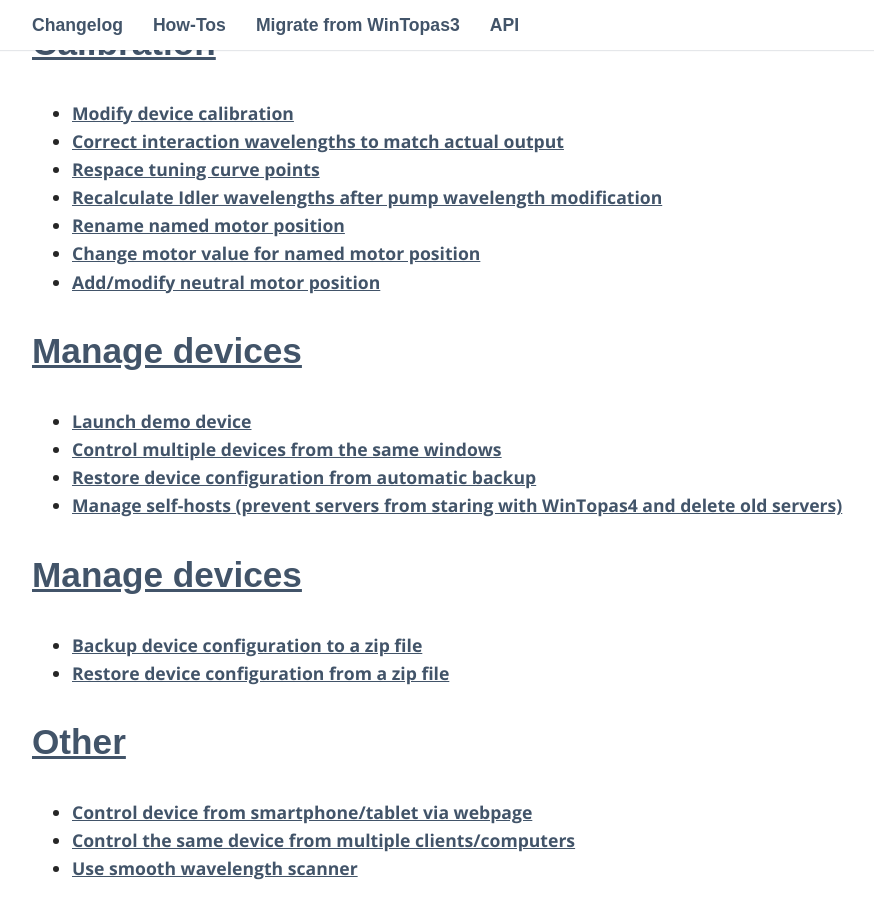
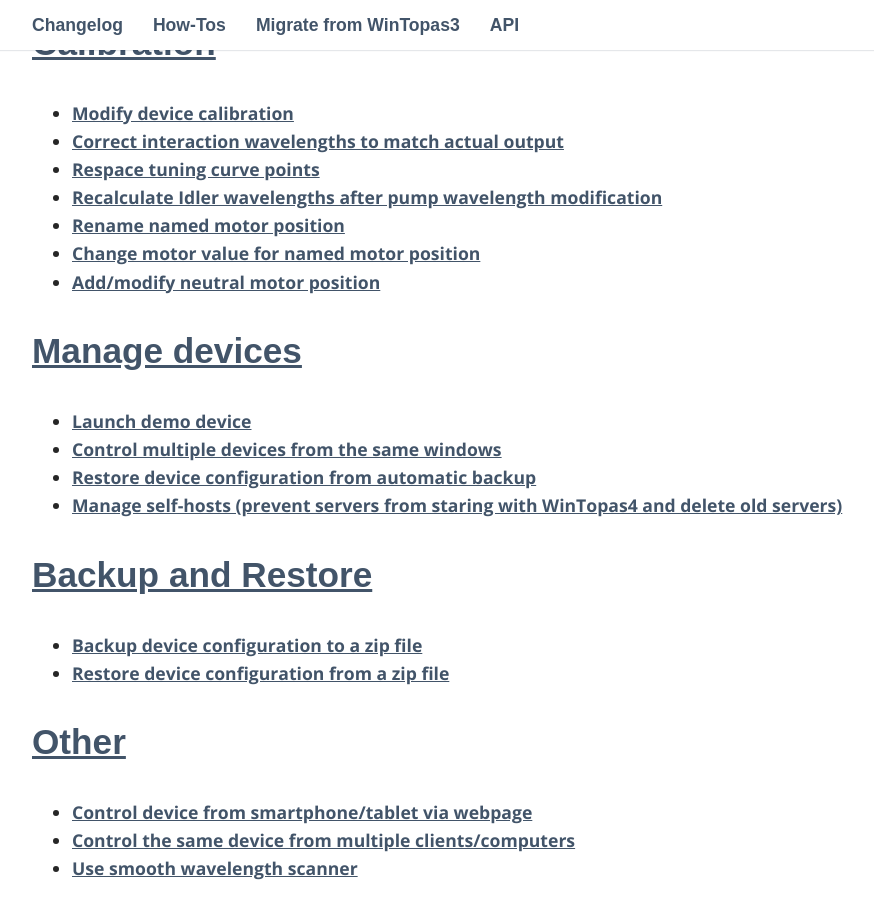
Before and after one commit to DomasM/Topas4InfoTemp00, a Jekyll site: the page built from _pages/04_How-Tos.md, in a window 1280 px wide and 900 px high, scrolled down 519 px. Shown: the whole window, without its empty margins (143-1017 px from the left). Built offline with Jekyll 4.4.1, drawn with Linux system fonts in a browser that asks for light colours; some web fonts are replaced; comment, search, counter and statistics services are not loaded.

Commit message:
Fix header

```diff
--- a/_pages/04_How-Tos.md
+++ b/_pages/04_How-Tos.md
@@ -30,7 +30,7 @@
 + [Manage self-hosts (prevent servers from staring with WinTopas4 and delete old servers)]({{site.baseurl}}/How-Tos/Manage-Devices#Vid004)
 
 
-## [Manage devices]({{site.baseurl}}/How-Tos/Backup-and-Restore/)
+## [Backup and Restore]({{site.baseurl}}/How-Tos/Backup-and-Restore/)
 + [Backup device configuration to a zip file]({{site.baseurl}}/How-Tos/Backup-and-Restore#Vid001)
 + [Restore device configuration from a zip file]({{site.baseurl}}/How-Tos/Backup-and-Restore#Vid002)
 
```
